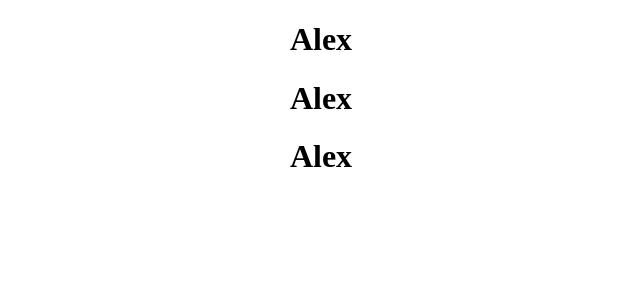
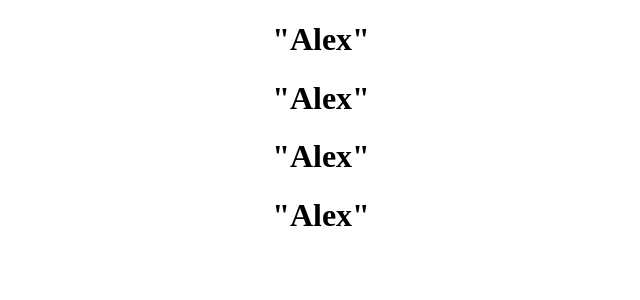
Before and after one commit to Adarsh-G-P/Learn_React, a React (Create React App) app: page / in a window 1280 px wide. Shown: the top 300 px of the page, without its empty margins (319-959 px from the left). Built offline with nearby package versions, Linux system fonts and the light colour scheme.

Commit message:
h1 tag with variable

```diff
--- a/src/App.js
+++ b/src/App.js
@@ -2,12 +2,16 @@
 import './App.css';
 
 function App() {
-  const name = " Alex"
+  const name = <h1>"Alex"</h1>
   return (
     <div className="App">
-      <h1>{name}</h1>
-      <h1>{name}</h1>
-      <h1>{name}</h1>
+      {name}
+      {name}
+      {name}
+      {name}
+
+
+
 
       </div>
   );
```
